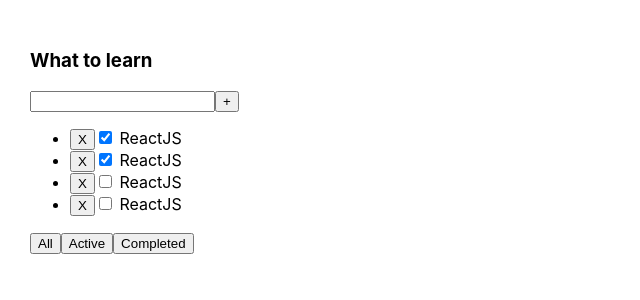
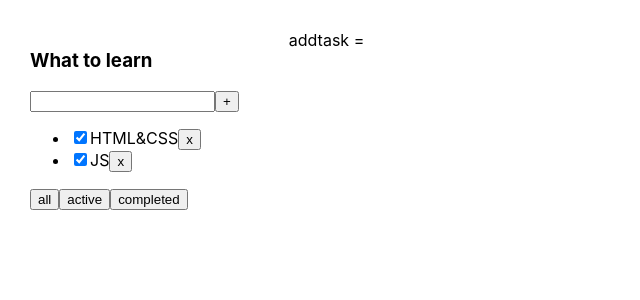
Before and after one commit to RuslanZhavoronkov/1-todolist, a React (Create React App) app: page / in a window 1280 px wide. Shown: the top 300 px of the page, without its empty margins (0-640 px from the left). Built offline with nearby package versions, Linux system fonts and the light colour scheme.

Commit message:
Lesson 3

```diff
--- a/package.json
+++ b/package.json
@@ -10,10 +10,12 @@
     "@types/node": "^16.18.1",
     "@types/react": "^18.0.23",
     "@types/react-dom": "^18.0.7",
+    "@types/uuid": "^9.0.2",
     "react": "^18.2.0",
     "react-dom": "^18.2.0",
     "react-scripts": "5.0.1",
     "typescript": "^4.8.4",
+    "uuid": "^9.0.0",
     "web-vitals": "^2.1.4"
   },
   "scripts": {
--- a/src/App.tsx
+++ b/src/App.tsx
@@ -1,24 +1,54 @@
-import React, { useState } from "react";
-import "./App.css";
-import { Todolist } from "./Todolist";
+import React, {useState} from 'react';
+import { v1 } from 'uuid';
+import './App.css';
+import {Todolist} from './Todolist';
+
+export type FilterValuesType = "all" | "active" | "completed";
 
 function App() {
-  let [tasks, setTask] = useState([
-    { id: 1, title: "HTML&CSS", isDone: true },
-    { id: 2, title: "JS", isDone: true },
-    { id: 3, title: "ReactJS", isDone: false },
-    { id: 4, title: "ReactJS", isDone: false },
-  ]);
 
-  const removeTask = (taskId: number) => {
-    setTask(tasks.filter((el) => el.id !== taskId));
-  };
+    let [tasks, setTasks] = useState([
+        { id: v1(), title: "ReactJS", isDone: false },
+        { id: v1(), title: "HTML&CSS", isDone: true },
+        { id: v1(), title: "JS", isDone: true },
+        { id: v1(), title: "Rest API", isDone: false },
+        { id: v1(), title: "GraphQL", isDone: false },
+    ]);
 
-  return (
-    <div className="App">
-      <Todolist title="What to learn" tasks={tasks} removeTask={removeTask} />
-    </div>
-  );
+    function removeTask(id: string) {
+        let filteredTasks = tasks.filter(t => t.id !== id);
+        setTasks(filteredTasks);
+    }
+
+    let [filter, setFilter] = useState<FilterValuesType>("all");
+
+    let tasksForTodolist = tasks;
+
+    if (filter === "active") {
+        tasksForTodolist = tasks.filter(t => t.isDone === false);
+    }
+    if (filter === "completed") {
+        tasksForTodolist = tasks.filter(t => t.isDone === true);
+    }
+
+    function changeFilter(value: FilterValuesType) {
+        setFilter(value);
+    }
+
+const addtask = (newTitle:string) => {
+   const newTask = { id: v1(), title: "GraphQL", isDone: false };
+   setTasks([newTask, ...tasks]);
+}
+
+    return (
+        <div className="App">
+            <Todolist title="What to learn"
+                      tasks={tasksForTodolist}
+                      removeTask={removeTask}
+                      changeFilter={changeFilter} />
+                      addtask = {addtask}
+        </div>
+    );
 }
 
 export default App;
--- a/src/Todolist.tsx
+++ b/src/Todolist.tsx
@@ -1,7 +1,9 @@
-import React from "react";
+import React, { ChangeEvent,KeyboardEvent, useState } from "react";
+import { FilterValuesType } from "./App";
+import { Button } from "./components/Button";
 
 type TaskType = {
-  id: number;
+  id: string;
   title: string;
   isDone: boolean;
 };
@@ -9,38 +11,68 @@ type TaskType = {
 type PropsType = {
   title: string;
   tasks: Array<TaskType>;
-  removeTask: (id: number) => void;
+  removeTask: (taskId: string) => void;
+  changeFilter: (value: FilterValuesType) => void;
+  addtask: (newTitle: string) => void;
 };
 
 export function Todolist(props: PropsType) {
+  let [title, setTitle] = useState<string>("");
+  const changeFilterAll = props.changeFilter("all");
+  const changeFilterActive = props.changeFilter("active");
+  const changeFilterComleted = props.changeFilter("completed");
+
+  const tsarChangeFilter = (value: string) => {
+    props.changeFilter("completed");
+  };
+
+  const addTaskHandler = () => {
+    props.addtask(title);
+    setTitle("");
+  };
+
+  const onChangeHandler = (e: ChangeEvent<HTMLInputElement>) => {
+    setTitle(e.currentTarget.value);
+  }
+
+  const onKeyDownHandler = (e:KeyboardEvent<HTMLInputElement>) => {
+    if (e.key === "Enter") {
+        addTaskHandler();
+    }
+  }
+
+  const mappedTask = props.tasks.map((t) => {
+    const removeTaskHandler = () => {
+      props.removeTask(t.id);
+    };
+    return (
+      <li key={t.id}>
+        <input type="checkbox" checked={t.isDone} />
+        <span>{t.title}</span>
+        <button onClick={removeTaskHandler}>x</button>
+      </li>
+    );
+  })
+
   return (
     <div>
       <h3>{props.title}</h3>
       <div>
-        <input />
-        <button>+</button>
+        <input
+          value={title}
+          onChange={onChangeHandler}
+          onKeyDown={onKeyDownHandler}
+        />
+        <button onClick={addTaskHandler}>+</button>
       </div>
       <ul>
-        {props.tasks.map((el) => {
-          return (
-            <li>
-              <button
-                onClick={() => {
-                  props.removeTask(el.id);
-                }}
-              >
-                X
-              </button>
-              <input type="checkbox" checked={el.isDone} />{" "}
-              <span>{props.tasks[2].title}</span>
-            </li>
-          );
-        })}
+        {mappedTask}
       </ul>
       <div>
-        <button>All</button>
-        <button>Active</button>
-        <button>Completed</button>
+
+        <Button callBack={() => {tsarChangeFilter ("all")}} name={"all"}/>
+        <Button callBack={() => {tsarChangeFilter ("active")}} name={"active"}/>
+        <Button callBack={() => {tsarChangeFilter ("completed")}} name={"completed"}/>
       </div>
     </div>
   );
--- /dev/null
+++ b/src/components/Button.tsx
@@ -0,0 +1,16 @@
+import React from 'react';
+
+type ButtonProps={
+    name:string
+    callBack:()=> void
+}
+    export const Button = (props:ButtonProps)=>{
+        const onClickHandler=()=>{
+            props.callBack()
+        }
+        return(
+            <button onClick={onClickHandler}>{props.name}</button>
+        )
+    }
+
+<button >Completed</button>
```
Also changed, not shown: 1 other file (tests, documents, lock files or other folders).
